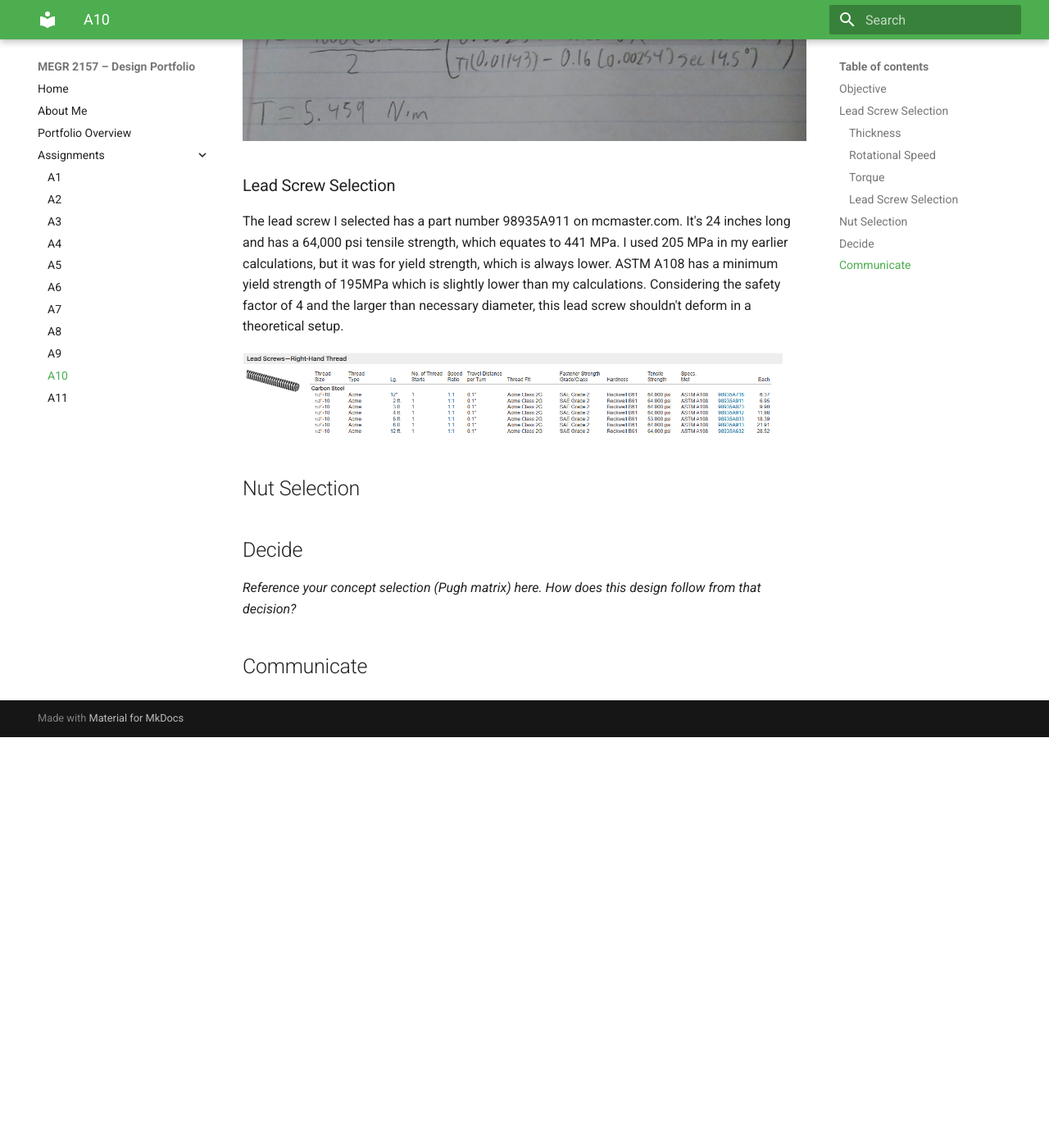
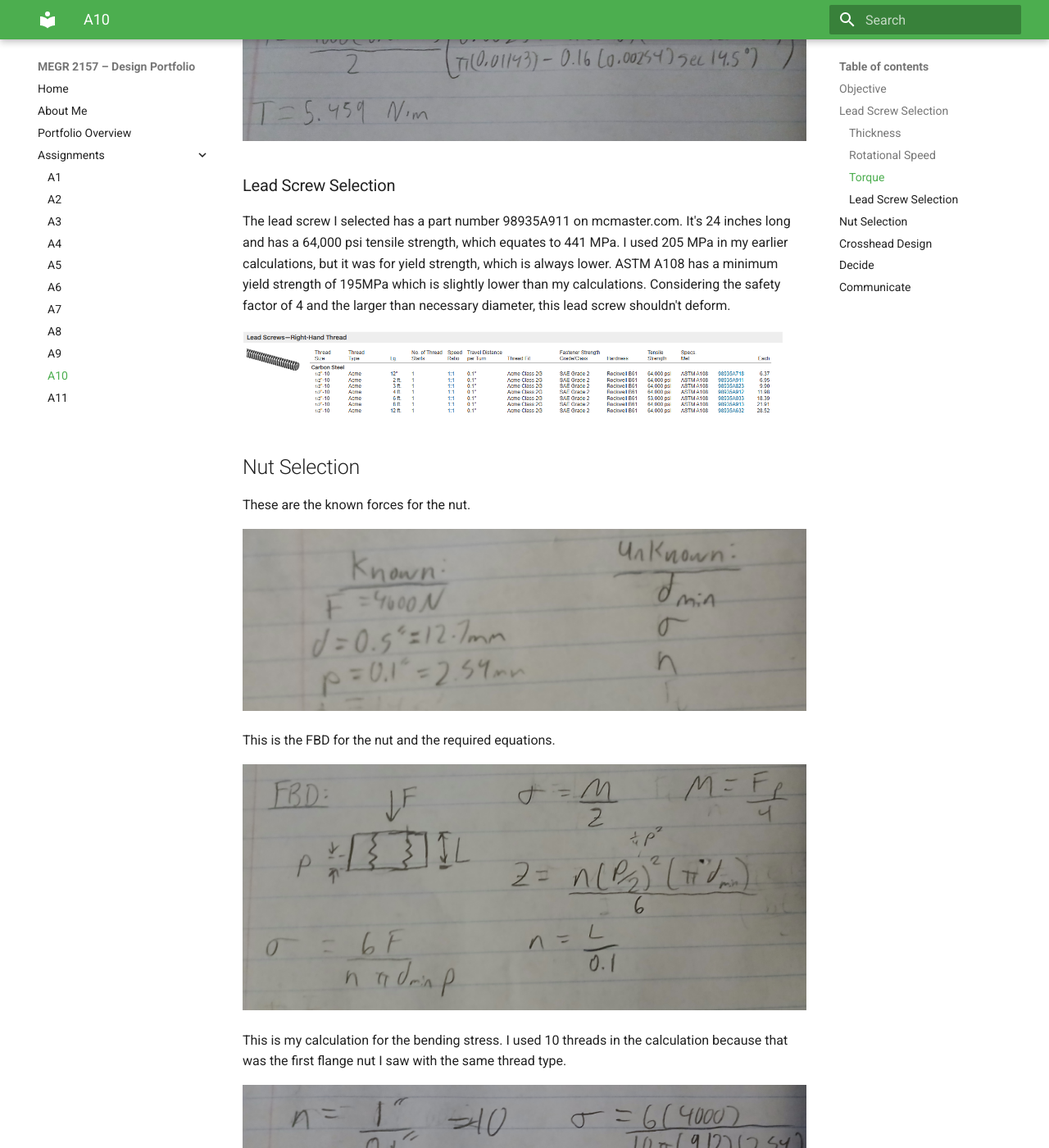
Before and after one commit to DillonK-spec/megr2157-portfolio, an MkDocs documentation site: the page built from docs/assignments/A10/index.md, in a window 1280 px wide and 1400 px high, scrolled down 3986 px. Shown: the whole window at 82% size. Built offline with MkDocs 1.6.1 and Material for MkDocs 9.7.7, drawn with Linux system fonts in a browser that asks for light colours; before the commit the page ends 4885 px from its top, so only the background shows below that; some of the changed text lies outside the part shown.

Commit message:
Update index.md

```diff
--- a/docs/assignments/A10/index.md
+++ b/docs/assignments/A10/index.md
@@ -40,7 +40,7 @@ These are the calculations, I just chose 0.1 as as the lead since 10 threads per
 
 ### Torque
 
-The coefficient of friction between steel and bronze was assumed to be 0.16, using the [Coefficient of Friction Reference Chart](https://www.schneider-company.com/coefficient-of-friction-reference-chart/) as a reference.
+The coefficient of friction between steel and bronze was assumed to be 0.16, using this [Coefficient of Friction Reference Chart](https://www.schneider-company.com/coefficient-of-friction-reference-chart/) as a reference.
 
 Here are the knowns and unknowns to find the Torque:
 
@@ -56,13 +56,41 @@ I plugged in the values and found the torque to be 5.459 Newtons times meters.
 
 ### Lead Screw Selection
 
-The lead screw I selected has a part number 98935A911 on mcmaster.com. It's 24 inches long and has a 64,000 psi tensile strength, which equates to 441 MPa. I used 205 MPa in my earlier calculations, but it was for yield strength, which is always lower. ASTM A108 has a minimum yield strength of 195MPa which is slightly lower than my calculations. Considering the safety factor of 4 and the larger than necessary diameter, this lead screw shouldn't deform in a theoretical setup.
+The lead screw I selected has a part number 98935A911 on mcmaster.com. It's 24 inches long and has a 64,000 psi tensile strength, which equates to 441 MPa. I used 205 MPa in my earlier calculations, but it was for yield strength, which is always lower. ASTM A108 has a minimum yield strength of 195MPa which is slightly lower than my calculations. Considering the safety factor of 4 and the larger than necessary diameter, this lead screw shouldn't deform.
 
 ![leadscrews](leadscrews.PNG)
 
 ## Nut Selection
 
+These are the known forces for the nut.
 
+![known4](known4.jpg)
+
+This is the FBD for the nut and the required equations.
+
+![FBD4](FBD4.jpg)
+
+This is my calculation for the bending stress. I used 10 threads in the calculation because that was the first flange nut I saw with the same thread type.
+
+![nutstress](nutstress.jpg)
+
+This is the nut I ended up choosing, it has part number 95120A111 on McMaster-Carr. Other nuts made of the same material have a tensile strength of 35,000 psi, or 241 Mpa which put it well above the calculated stress.
+
+![mcnut](mcnut.PNG)
+
+## Crosshead Design
+
+For the crosshead design, I used a length in the range found in "Design, Manufacture, and Testing of an Open Source Tensile Testing Machine for Hands on Learning". I decided to use reasonable lengths and test if they would meet the requirements. It will be made from aluminum.
+
+![known5](known5.jpg)
+
+Here is a diagram of the crosshead and the formulas I'll use.
+
+![FBD5](FBD5.jpg)
+
+These are the calculations for the dimensions I chose. The initial thickness caused too much deflection, so I increased it.
+
+![crosshead](crosshead.jpg)
 
 ## Decide
 _Reference your concept selection (Pugh matrix) here. How does this design follow from that decision?_
```
